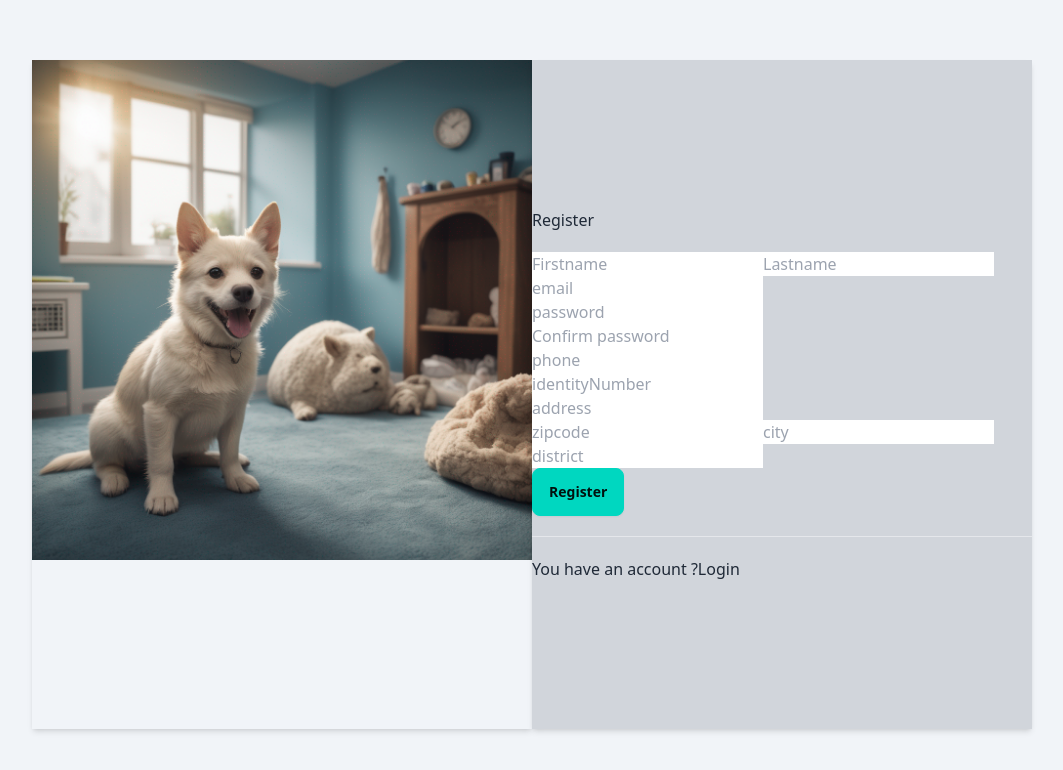
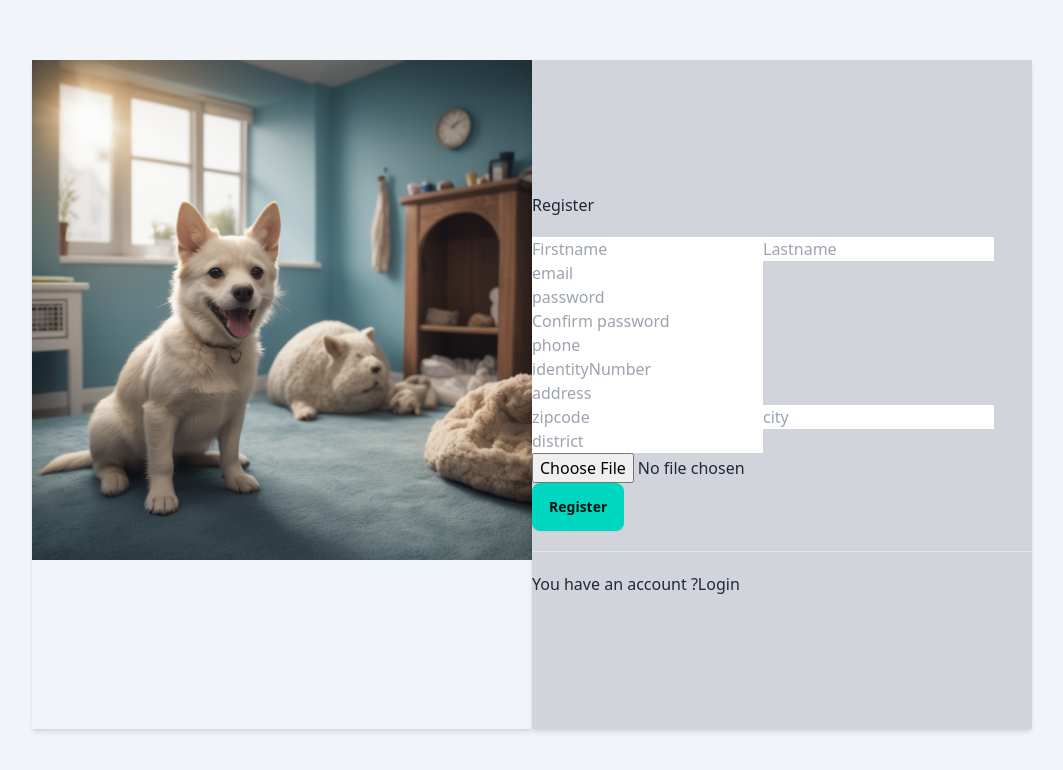
Before and after one commit to SirFamily/frontend-animo, a React (Vite) app: page /register in a window 1280 px wide. Shown: the top 770 px of the page, without its empty margins (108-1171 px from the left). Built offline with nearby package versions, Linux system fonts and the light colour scheme.

Commit message:
Update registration form with additional fields and file upload.

```diff
--- a/src/index.css
+++ b/src/index.css
@@ -1,7 +1,6 @@
 @tailwind base;
 @tailwind components;
 @tailwind utilities;
-@import "~@flaticon/flaticon-uicons/css/all/all";
 :root {
     display: flex;
     flex-direction: column;
--- a/src/page/Register.jsx
+++ b/src/page/Register.jsx
@@ -11,13 +11,20 @@ export default function Register() {
     password: "",
     phone: "",
     identityNumber: "",
+    zipcode: "",
     address: "",
-    zipcode: "",
+    city: "",
+    district: "",
     imageprofile: "",
+    avatar: null,
   });
 
   const hdlChange = (e) => {
     setInput((prv) => ({ ...prv, [e.target.name]: e.target.value }));
+  };
+
+  const hdlFileChange = (e) => {
+    setInput((prv) => ({ ...prv, avatar: e.target.files[0] }));
   };
 
   const hdlSubmit = async (e) => {
@@ -26,15 +33,39 @@ export default function Register() {
       alert("Passwords do not match");
       return;
     }
-    const rs = await axios.post("http://localhost:8112/auth/register", input);
-    console.log(rs);
-    if (rs.status === 201) {
-      alert("ลงทะเบียนสำเร็จ");
+
+    const formData = new FormData();
+    formData.append("firstName", input.firstName);
+    formData.append("lastName", input.lastName);
+    formData.append("email", input.email);
+    formData.append("password", input.password);
+    formData.append("phone", input.phone);
+    formData.append("identityNumber", input.identityNumber);
+    formData.append("address", input.address);
+    formData.append("zipcode", input.zipcode);
+    formData.append("city", input.city);
+    formData.append("district", input.district);
+    formData.append("avatar", input.avatar);
+    try {
+      const rs = await axios.post(
+        "http://localhost:8112/auth/register",
+        formData,
+        {
+          headers: {
+            "Content-Type": "multipart/form-data",
+          },
+        }
+      );
+      console.log(rs);
+      if (rs.status === 201) {
+        alert("ลงทะเบียนสำเร็จ");
+      }
+    } catch (error) {
+      console.error("Registration failed", error);
     }
   };
   return (
     <>
-
       <div className="flex flex-row justify-center mt-[60px] ">
         <div className="shadow-md  w-[500px] h-[669px]">
           <img
@@ -46,7 +77,7 @@ export default function Register() {
         <div className="flex flex-col justify-center gap-[20px] w-[500px] h-[669px] bg-gray-300 shadow-md ">
           <div>Register</div>
           <div>
-            <form onSubmit={hdlSubmit}>
+            <form onSubmit={hdlSubmit} encType="multipart/form-data">
               <input
                 type="text"
                 placeholder="Firstname"
@@ -134,6 +165,13 @@ export default function Register() {
                 onChange={hdlChange}
               />
               <br />
+              <input
+                type="file"
+                name="imageprofile"
+                accept="image/png,image/jpeg"
+                onChange={hdlFileChange}
+              />
+              <br />
               <button className="btn btn-accent">Register</button>
             </form>
           </div>
```
